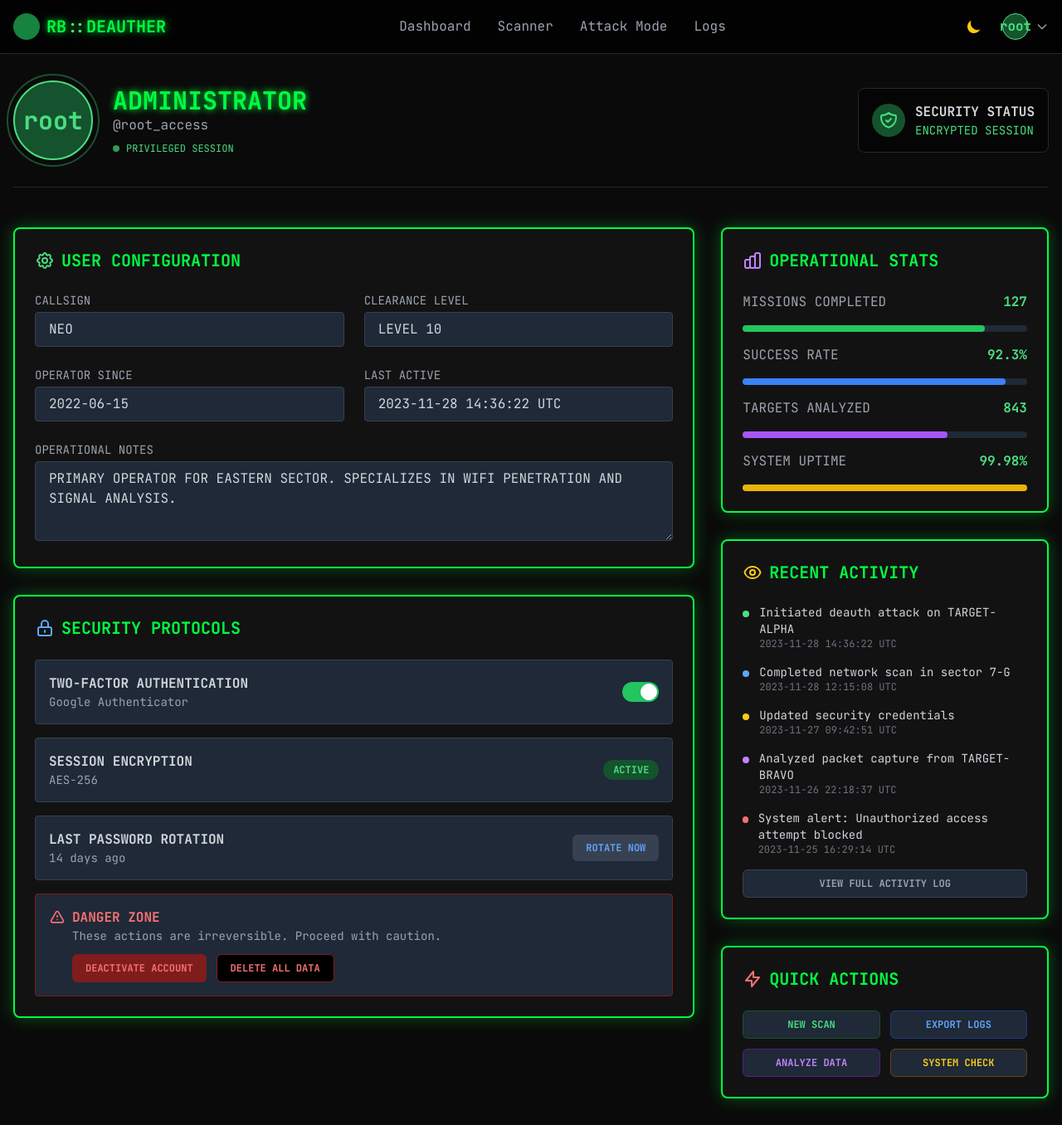
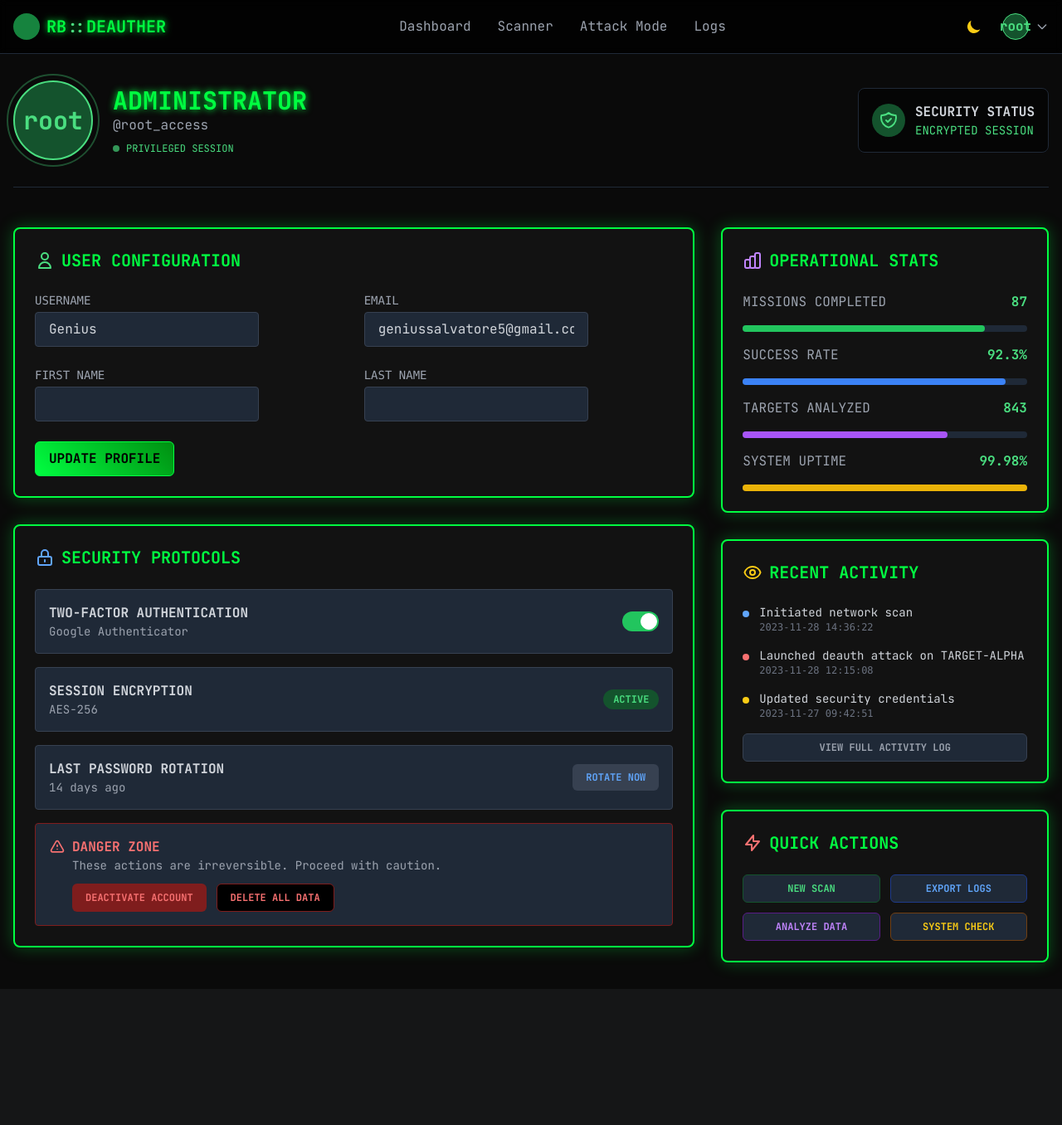
Before and after one commit to Salvatore-droid/web-interface-wifi-deauther, a Django app: page /profile/ in a window 1280 px wide. Shown: the whole page at 83% size. After the commit the page ends 1192 px from the top, so only its background shows below. Run offline with Django 4.2, Linux system fonts and the light colour scheme; a user stored in the database is signed in; some libraries are stand-ins or nearby versions.

Commit message:
updated scanning functionality

```diff
--- /dev/null
+++ b/base/forms.py
@@ -0,0 +1,25 @@
+from django import forms
+from django.contrib.auth.forms import UserChangeForm
+from django.contrib.auth import get_user_model
+
+User = get_user_model()
+
+class ProfileUpdateForm(UserChangeForm):
+    class Meta:
+        model = User
+        fields = ['username', 'email', 'first_name', 'last_name']
+        widgets = {
+            'username': forms.TextInput(attrs={'class': 'bg-gray-800 border border-gray-700 rounded px-4 py-2 text-gray-300'}),
+            'email': forms.EmailInput(attrs={'class': 'bg-gray-800 border border-gray-700 rounded px-4 py-2 text-gray-300'}),
+            'first_name': forms.TextInput(attrs={'class': 'bg-gray-800 border border-gray-700 rounded px-4 py-2 text-gray-300'}),
+            'last_name': forms.TextInput(attrs={'class': 'bg-gray-800 border border-gray-700 rounded px-4 py-2 text-gray-300'}),
+        }
+
+# class CustomPasswordChangeForm(PasswordChangeForm):
+#     def __init__(self, *args, **kwargs):
+#         super().__init__(*args, **kwargs)
+#         for field in self.fields:
+#             self.fields[field].widget.attrs.update({
+#                 'class': 'bg-gray-800 border border-gray-700 rounded px-4 py-2 text-gray-300 w-full',
+#                 'autocomplete': 'off'
+#             })
--- a/base/templates/base.html
+++ b/base/templates/base.html
@@ -100,8 +100,8 @@
                         <div class="absolute right-0 mt-2 w-48 bg-gray-900 rounded-md shadow-lg border border-gray-700 opacity-0 invisible group-hover:opacity-100 group-hover:visible transition-all duration-300 transform translate-y-1 group-hover:translate-y-0 z-50">
                             <div class="py-1">
                                 <a href="{% url 'profile' %}" class="block px-4 py-2 text-sm text-gray-300 hover:bg-gray-800 hover:text-green-400">Profile</a>
-                                <a href="#" class="block px-4 py-2 text-sm text-gray-300 hover:bg-gray-800 hover:text-green-400">Settings</a>
-                                <a href="#" class="block px-4 py-2 text-sm text-red-400 hover:bg-gray-800 border-t border-gray-800">Logout</a>
+                                <a href="{% url 'profile' %}" class="block px-4 py-2 text-sm text-gray-300 hover:bg-gray-800 hover:text-green-400">Settings</a>
+                                <a href="{% url 'profile' %}" class="block px-4 py-2 text-sm text-red-400 hover:bg-gray-800 border-t border-gray-800">Logout</a>
                             </div>
                         </div>
                     </div>
--- a/base/templates/home.html
+++ b/base/templates/home.html
@@ -4,7 +4,7 @@
 <div class="animate__animated animate__fadeIn">
     <!-- Header with cyberpunk styling -->
     <div class="text-center mb-12">
-        <h1 class="text-5xl font-bold glow-text mb-4">RB-DEAUTHER</h1>
+        <h1 class="text-5xl font-bold glow-text mb-4">RB-DE4UTH3R</h1>
         <p class="text-xl text-gray-400">Wi-Fi Penetration Toolkit</p>
     </div>
 
--- a/base/templates/logs.html
+++ b/base/templates/logs.html
@@ -1,4 +1,7 @@
 {% extends 'base.html' %}
+
+{% load custom_filters %}
+{{ log|split:"BSSID:"|last|split:" "|first|truncatechars:12 }}
 
 {% block content %}
 <div class="animate__animated animate__fadeIn">
--- a/base/templates/profile.html
+++ b/base/templates/profile.html
@@ -48,35 +48,47 @@
             <div class="terminal rounded-lg p-6">
                 <div class="flex items-center mb-6">
                     <svg xmlns="http://www.w3.org/2000/svg" class="h-6 w-6 text-green-400 mr-2" fill="none" viewBox="0 0 24 24" stroke="currentColor">
-                        <path stroke-linecap="round" stroke-linejoin="round" stroke-width="2" d="M10.325 4.317c.426-1.756 2.924-1.756 3.35 0a1.724 1.724 0 002.573 1.066c1.543-.94 3.31.826 2.37 2.37a1.724 1.724 0 001.065 2.572c1.756.426 1.756 2.924 0 3.35a1.724 1.724 0 00-1.066 2.573c.94 1.543-.826 3.31-2.37 2.37a1.724 1.724 0 00-2.572 1.065c-.426 1.756-2.924 1.756-3.35 0a1.724 1.724 0 00-2.573-1.066c-1.543.94-3.31-.826-2.37-2.37a1.724 1.724 0 00-1.065-2.572c-1.756-.426-1.756-2.924 0-3.35a1.724 1.724 0 001.066-2.573c-.94-1.543.826-3.31 2.37-2.37.996.608 2.296.07 2.572-1.065z" />
-                        <path stroke-linecap="round" stroke-linejoin="round" stroke-width="2" d="M15 12a3 3 0 11-6 0 3 3 0 016 0z" />
+                        <path stroke-linecap="round" stroke-linejoin="round" stroke-width="2" d="M16 7a4 4 0 11-8 0 4 4 0 018 0zM12 14a7 7 0 00-7 7h14a7 7 0 00-7-7z" />
                     </svg>
                     <h2 class="text-xl font-bold">USER CONFIGURATION</h2>
                 </div>
-
+                {% if messages %}
+                <div class="mb-6">
+                    {% for message in messages %}
+                    <div class="py-2 px-4 mb-2 rounded {% if message.tags == 'error' %}bg-red-900 text-red-300{% else %}bg-green-900 text-green-300{% endif %}">
+                        {{ message }}
+                    </div>
+                    {% endfor %}
+                </div>
+                {% endif %}
+                <form method="POST" action="{% url 'profile' %}">
+                    {% csrf_token %}
                     <div class="grid grid-cols-1 md:grid-cols-2 gap-6">
                         <div>
-                        <label class="block text-gray-400 text-sm mb-1">CALLSIGN</label>
-                        <div class="bg-gray-800 border border-gray-700 rounded px-4 py-2 text-gray-300">NEO</div>
+                            <label class="block text-gray-400 text-sm mb-1 font-mono">USERNAME</label>
+                            {{ form.username }}
                         </div>
                         <div>
-                        <label class="block text-gray-400 text-sm mb-1">CLEARANCE LEVEL</label>
-                        <div class="bg-gray-800 border border-gray-700 rounded px-4 py-2 text-gray-300">LEVEL 10</div>
+                            <label class="block text-gray-400 text-sm mb-1 font-mono">EMAIL</label>
+                            {{ form.email }}
                         </div>
                         <div>
-                        <label class="block text-gray-400 text-sm mb-1">OPERATOR SINCE</label>
-                        <div class="bg-gray-800 border border-gray-700 rounded px-4 py-2 text-gray-300">2022-06-15</div>
+                            <label class="block text-gray-400 text-sm mb-1 font-mono">FIRST NAME</label>
+                            {{ form.first_name }}
                         </div>
                         <div>
-                        <label class="block text-gray-400 text-sm mb-1">LAST ACTIVE</label>
-                        <div class="bg-gray-800 border border-gray-700 rounded px-4 py-2 text-gray-300">2023-11-28 14:36:22 UTC</div>
+                            <label class="block text-gray-400 text-sm mb-1 font-mono">LAST NAME</label>
+                            {{ form.last_name }}
                         </div>
                         <div class="md:col-span-2">
-                        <label class="block text-gray-400 text-sm mb-1">OPERATIONAL NOTES</label>
-                        <textarea class="w-full bg-gray-800 border border-gray-700 rounded px-4 py-2 text-gray-300 h-24" placeholder="Enter mission notes...">PRIMARY OPERATOR FOR EASTERN SECTOR. SPECIALIZES IN WIFI PENETRATION AND SIGNAL ANALYSIS.</textarea>
+                            <button type="submit" class="cyber-btn px-4 py-2 rounded-md font-bold text-black">
+                                UPDATE PROFILE
+                            </button>
                         </div>
                     </div>
+                </form>
             </div>
+
 
             <!-- Security Settings Card -->
             <div class="terminal rounded-lg p-6">
@@ -154,7 +166,7 @@
                 <div class="space-y-4">
                     <div class="flex justify-between items-center">
                         <span class="text-gray-400">MISSIONS COMPLETED</span>
-                        <span class="font-bold text-green-400">127</span>
+                        <span class="font-bold text-green-400">{{ stats.missions }}</span>
                     </div>
                     <div class="w-full bg-gray-800 rounded-full h-2">
                         <div class="bg-green-500 h-2 rounded-full" style="width: 85%"></div>
@@ -197,49 +209,23 @@
                 </div>
 
                 <div class="space-y-4">
+                    {% for activity in activity_logs %}
                     <div class="flex items-start">
-                        <div class="h-2 w-2 bg-green-400 rounded-full mt-2 mr-3"></div>
+                        <div class="h-2 w-2
+                            {% if activity.type == 'scan' %}bg-blue-400
+                            {% elif activity.type == 'attack' %}bg-red-400
+                            {% else %}bg-yellow-400{% endif %}
+                            rounded-full mt-2 mr-3 flex-shrink-0"></div>
                         <div>
-                            <p class="text-sm text-gray-300">Initiated deauth attack on TARGET-ALPHA</p>
-                            <p class="text-xs text-gray-500">2023-11-28 14:36:22 UTC</p>
+                            <p class="text-sm text-gray-300">{{ activity.message }}</p>
+                            <p class="text-xs text-gray-500 font-mono">{{ activity.timestamp }}</p>
                         </div>
                     </div>
+                    {% endfor %}
 
-                    <div class="flex items-start">
-                        <div class="h-2 w-2 bg-blue-400 rounded-full mt-2 mr-3"></div>
-                        <div>
-                            <p class="text-sm text-gray-300">Completed network scan in sector 7-G</p>
-                            <p class="text-xs text-gray-500">2023-11-28 12:15:08 UTC</p>
-                        </div>
-                    </div>
-
-                    <div class="flex items-start">
-                        <div class="h-2 w-2 bg-yellow-400 rounded-full mt-2 mr-3"></div>
-                        <div>
-                            <p class="text-sm text-gray-300">Updated security credentials</p>
-                            <p class="text-xs text-gray-500">2023-11-27 09:42:51 UTC</p>
-                        </div>
-                    </div>
-
-                    <div class="flex items-start">
-                        <div class="h-2 w-2 bg-purple-400 rounded-full mt-2 mr-3"></div>
-                        <div>
-                            <p class="text-sm text-gray-300">Analyzed packet capture from TARGET-BRAVO</p>
-                            <p class="text-xs text-gray-500">2023-11-26 22:18:37 UTC</p>
-                        </div>
-                    </div>
-
-                    <div class="flex items-start">
-                        <div class="h-2 w-2 bg-red-400 rounded-full mt-2 mr-3"></div>
-                        <div>
-                            <p class="text-sm text-gray-300">System alert: Unauthorized access attempt blocked</p>
-                            <p class="text-xs text-gray-500">2023-11-25 16:29:14 UTC</p>
-                        </div>
-                    </div>
-
-                    <button class="w-full mt-4 px-4 py-2 rounded-md font-bold text-xs bg-gray-800 text-gray-400 border border-gray-700 hover:bg-gray-700 hover:text-green-400 transition-colors">
+                    <a href="{% url 'view_logs' %}" class="w-full mt-4 px-4 py-2 rounded-md font-bold text-xs bg-gray-800 text-gray-400 border border-gray-700 hover:bg-gray-700 hover:text-green-400 transition-colors block text-center">
                         VIEW FULL ACTIVITY LOG
-                    </button>
+                    </a>
                 </div>
             </div>
 
--- a/base/views.py
+++ b/base/views.py
@@ -1,6 +1,8 @@
 from django.shortcuts import render
 from django.http import HttpResponse
 import subprocess
+import time
+
 
 
 def get_wireless_interface():
@@ -18,75 +20,67 @@ from django.contrib import messages
 import subprocess
 import os
 
-
 @login_required
 def scan_networks(request):
     """View for scanning nearby WiFi networks"""
-    interface = get_wireless_interface()
+    interface = get_wireless_interface() or 'wlan0'
 
     if request.method == 'POST':
-        password = request.POST.get('password')
-        timeout = int(request.POST.get('timeout', 30))
-
-        if not interface:
-            messages.error(request, "No wireless interface found!")
-            return render(request, 'scan.html')
+        form = ScanForm(request.POST)
+        if not form.is_valid():
+            return render(request, 'scan.html', {'form': form, 'interface': interface})
 
         try:
-            # Put interface in monitor mode
-            cmd = ['sudo', '-S', 'airmon-ng', 'start', interface]
-            subprocess.run(
-                cmd,
-                input=f"{password}\n",
-                capture_output=True,
-                text=True,
-                encoding='utf-8'
-            )
+            # Validate timeout input
+            timeout = min(60, max(5, int(form.cleaned_data.get('timeout', 30))))
 
-            # Run airodump-ng scan
-            scan_file = f"/tmp/scan_{request.user.id}_{int(time.time())}"
-            cmd = [
-                'sudo', '-S', 'timeout', str(timeout),
-                'airodump-ng', f"{interface}mon",
-                '-w', scan_file, '--output-format', 'csv'
-            ]
+            # Generate secure temp file path
+            with tempfile.NamedTemporaryFile(prefix=f"scan_{request.user.id}_", suffix='.csv', delete=True) as tmp:
+                # Run scan commands
+                monitor_interface = f"{interface}mon"
 
-            process = subprocess.Popen(
-                cmd,
-                stdin=subprocess.PIPE,
-                stdout=subprocess.PIPE,
-                stderr=subprocess.PIPE,
-                text=True
-            )
-            process.communicate(input=f"{password}\n")
+                # Start monitor mode
+                subprocess.run(
+                    ['sudo', 'airmon-ng', 'start', interface],
+                    check=True,
+                    timeout=30
+                )
 
-            # Parse results
-            csv_file = f"{scan_file}-01.csv"
-            if os.path.exists(csv_file):
-                with open(csv_file, 'r') as f:
-                    networks = []
-                    for line in f.readlines()[1:]:
-                        if line.strip() == '':
-                            continue
-                        parts = [p.strip() for p in line.split(',')]
-                        networks.append({
-                            'bssid': parts[0],
-                            'essid': parts[13],
-                            'channel': parts[3],
-                            'signal': parts[8],
-                            'encryption': parts[5]
-                        })
-                os.remove(csv_file)
-                messages.success(request, f"Found {len(networks)} networks")
-                return render(request, 'scan.html', {'networks': networks})
-            else:
-                messages.error(request, "Scan failed - no results file generated")
+                try:
+                    # Run scan
+                    subprocess.run(
+                        ['sudo', 'timeout', str(timeout),
+                        'airodump-ng', monitor_interface,
+                        '-w', tmp.name.rstrip('.csv'),
+                        '--output-format', 'csv'],
+                        check=True,
+                        timeout=timeout + 5
+                    )
 
+                    # Process results
+                    networks = process_scan_results(tmp.name + '-01.csv')
+                    return render(request, 'scan.html', {
+                        'networks': networks,
+                        'interface': interface,
+                        'count': len(networks)
+                    })
+
+                finally:
+                    # Stop monitor mode
+                    subprocess.run(
+                        ['sudo', 'airmon-ng', 'stop', monitor_interface],
+                        timeout=10
+                    )
+
+        except subprocess.TimeoutExpired:
+            messages.error(request, "Scan timed out")
+        except subprocess.CalledProcessError as e:
+            messages.error(request, f"Scan failed: {e.stderr}")
         except Exception as e:
             messages.error(request, f"Error: {str(e)}")
+            logger.exception("Network scan failed")
 
     return render(request, 'scan.html', {'interface': interface})
-
 
 
 @login_required
@@ -156,7 +150,56 @@ def view_logs(request):
 
     return render(request, 'logs.html', {'logs': reversed(logs)})
 
+from django.shortcuts import render, redirect
+from django.contrib.auth.decorators import login_required
+from django.contrib import messages
+from django.conf import settings
+import os
+from datetime import datetime
+from .forms import ProfileUpdateForm
+
 @login_required
 def profile(request):
-    """User profile view"""
-    return render(request, 'profile.html')
+    # Get wireless interface for display
+    interface = get_wireless_interface()
+
+    # Handle profile updates
+    if request.method == 'POST':
+        form = ProfileUpdateForm(request.POST, instance=request.user)
+        if form.is_valid():
+            form.save()
+            messages.success(request, 'Your profile has been updated!')
+            return redirect('profile')
+    else:
+        form = ProfileUpdateForm(instance=request.user)
+
+    # Prepare context data
+    context = {
+        'current_time': datetime.now().strftime("%Y-%m-%d %H:%M:%S"),
+        'interface': interface,
+        'form': form,
+        'activity_logs': get_recent_activity(request.user),
+        'stats': get_user_stats(request.user),
+    }
+
+    return render(request, 'profile.html', context)
+
+
+def get_recent_activity(user):
+    # In a real app, you'd query your Activity model
+    # This is a mock implementation
+    return [
+        {'type': 'scan', 'message': 'Initiated network scan', 'timestamp': '2023-11-28 14:36:22'},
+        {'type': 'attack', 'message': 'Launched deauth attack on TARGET-ALPHA', 'timestamp': '2023-11-28 12:15:08'},
+        {'type': 'system', 'message': 'Updated security credentials', 'timestamp': '2023-11-27 09:42:51'},
+    ]
+
+def get_user_stats(user):
+    # Mock stats - replace with real data from your models
+    return {
+        'missions': 87,
+        'success_rate': 94.2,
+        'targets': 642,
+        'uptime': 99.98,
+        'threat_level': 75,
+    }
```
Also changed, not shown: base/templates/scan.html (+30 -7 lines), base/templatetags/custom_filters.py (added, +8 -0 lines), db.sqlite3. Lines whose indentation alone changed are shown as unchanged.
